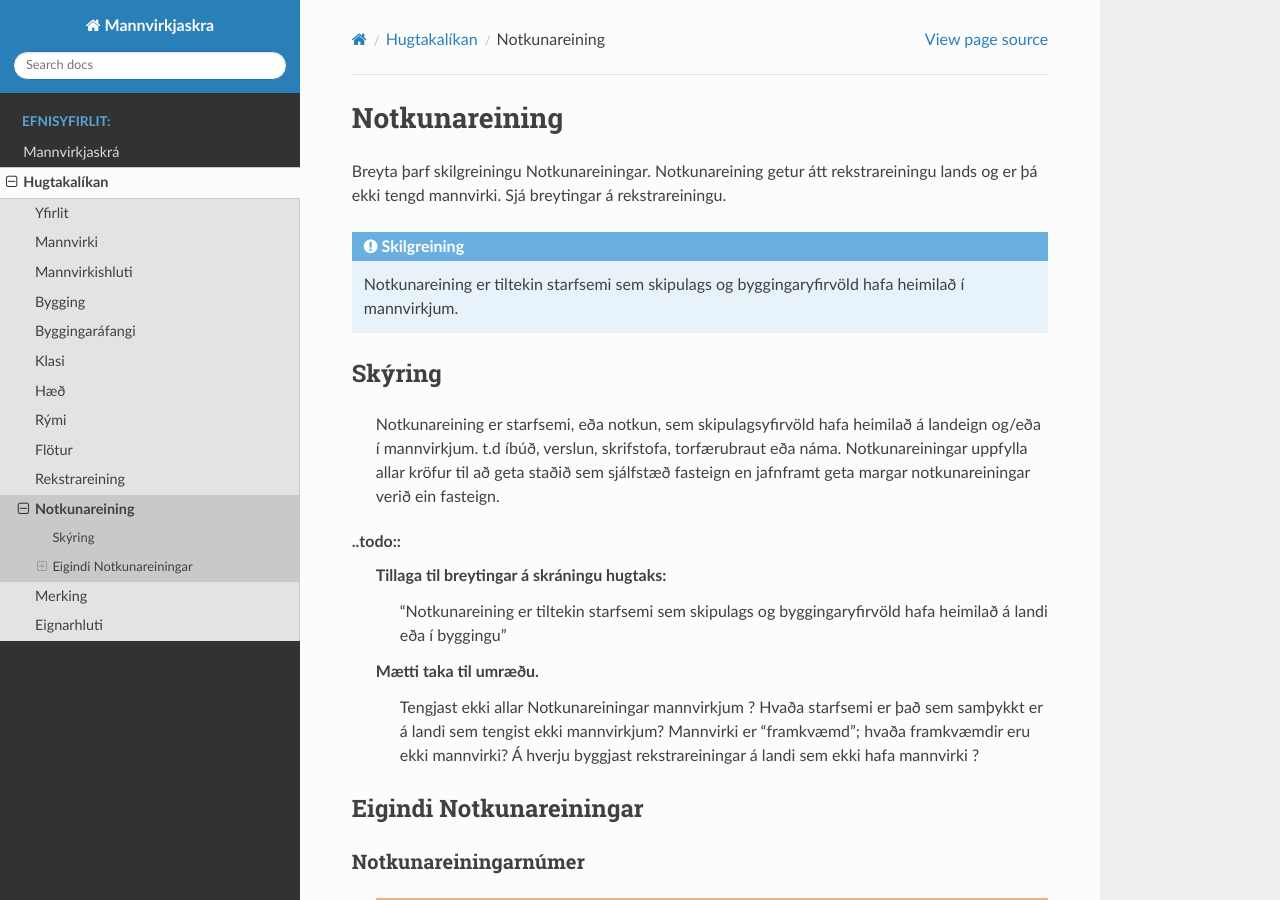
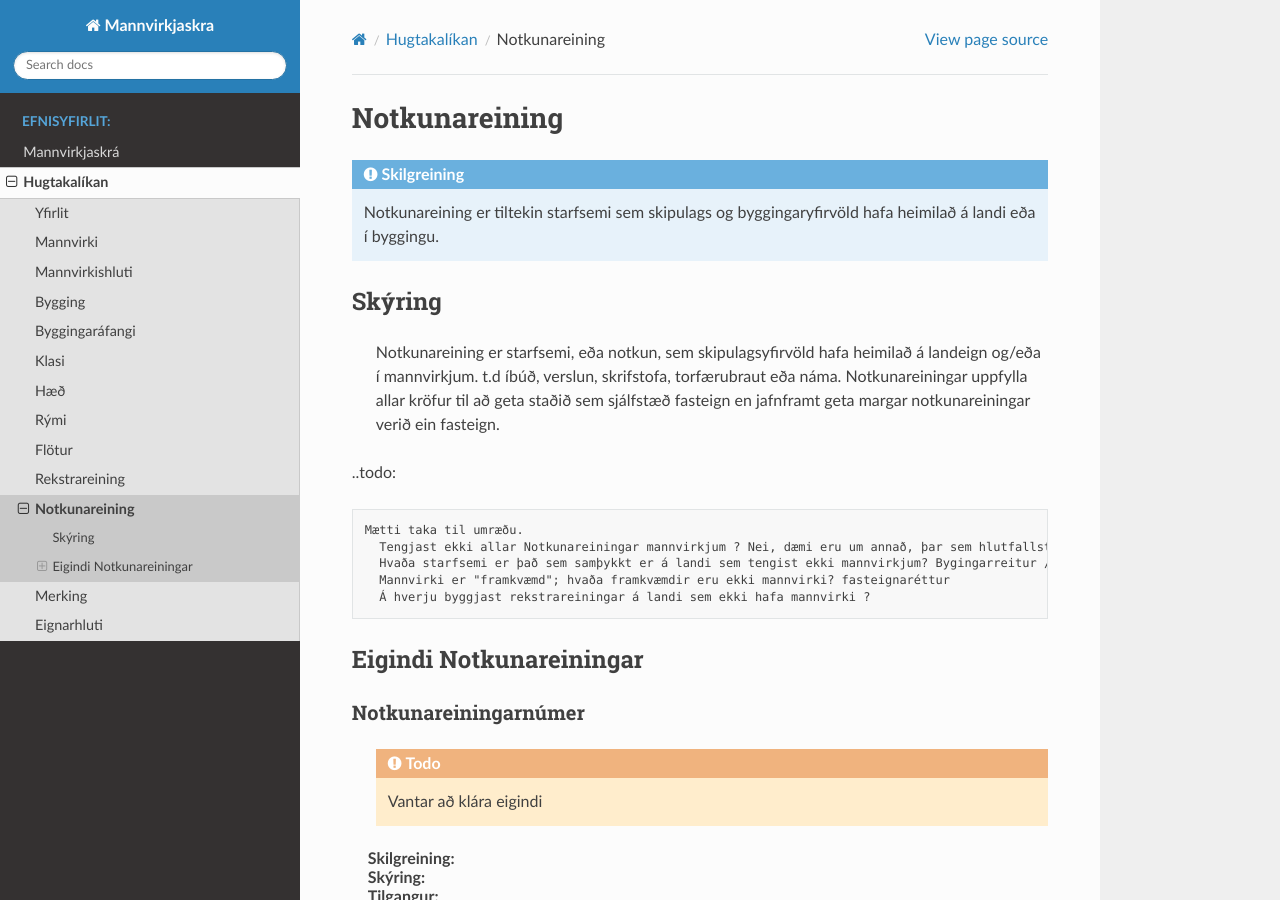
Before and after one commit to hthl/Mannvirkjaskra, a Sphinx documentation site: the page built from source/notkunareining.rst, in a window 1280 px wide and 900 px high. Built offline with Sphinx 7.4.7 and the Read the Docs theme 2.0.0, drawn with Linux system fonts in a browser that asks for light colours.

Commit message:
Skilgreining Notkunareiningar uppfærð

```diff
--- a/source/notkunareining.rst
+++ b/source/notkunareining.rst
@@ -1,12 +1,9 @@
 Notkunareining
 ===============
 
-.. todo::
-Breyta þarf skilgreiningu Notkunareiningar. Notkunareining getur átt rekstrareiningu lands og er þá ekki tengd mannvirki. Sjá breytingar á rekstrareiningu.
-
 .. admonition:: Skilgreining
 
-  Notkunareining er tiltekin starfsemi sem skipulags og byggingaryfirvöld hafa heimilað í mannvirkjum.
+  Notkunareining er tiltekin starfsemi sem skipulags og byggingaryfirvöld hafa heimilað á landi eða í byggingu.
 
 Skýring
 ----------
@@ -14,12 +11,11 @@ Skýring
   Notkunareiningar uppfylla allar kröfur til að geta staðið sem sjálfstæð fasteign en jafnframt geta margar notkunareiningar verið ein fasteign.
 
 ..todo::
-  Tillaga til breytingar á skráningu hugtaks:
-    "Notkunareining er tiltekin starfsemi sem skipulags og byggingaryfirvöld hafa heimilað á landi eða í byggingu"
+
   Mætti taka til umræðu.
-    Tengjast ekki allar Notkunareiningar mannvirkjum ?
-    Hvaða starfsemi er það sem samþykkt er á landi sem tengist ekki mannvirkjum?
-    Mannvirki er "framkvæmd"; hvaða framkvæmdir eru ekki mannvirki?
+    Tengjast ekki allar Notkunareiningar mannvirkjum ? Nei, dæmi eru um annað, þar sem hlutfallstala í lóð er skráð beint, en ekki útreiknuð.
+    Hvaða starfsemi er það sem samþykkt er á landi sem tengist ekki mannvirkjum? Bygingarreitur / fasteignaréttur ?
+    Mannvirki er "framkvæmd"; hvaða framkvæmdir eru ekki mannvirki? fasteignaréttur
     Á hverju byggjast rekstrareiningar á landi sem ekki hafa mannvirki ?
 
 
```
